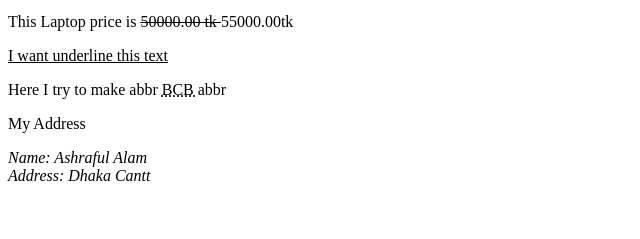
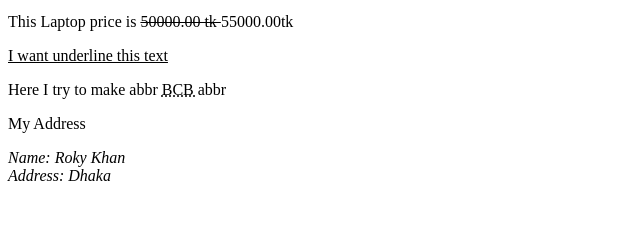
Before and after one commit to rokykhan/project_2, a plain HTML site: page index.html in a window 1280 px wide. Shown: the part 1286-1525 px from the top of the page, 0-640 px from the left. Drawn offline with Linux system fonts and the light colour scheme; files that its build step writes are made by us from their sources.

Commit message:
Update index.html

```diff
--- a/index.html
+++ b/index.html
@@ -74,8 +74,8 @@
 
 <p>My Address</p>
 
-<p><address> Name: Ashraful Alam <br>
-	Address: Dhaka Cantt
+<p><address> Name: Roky Khan <br>
+	Address: Dhaka
 	</address></p>
 <br>
 <p style="font-size: 30px"> Here a <small> small </small> formatting  </p>
```
